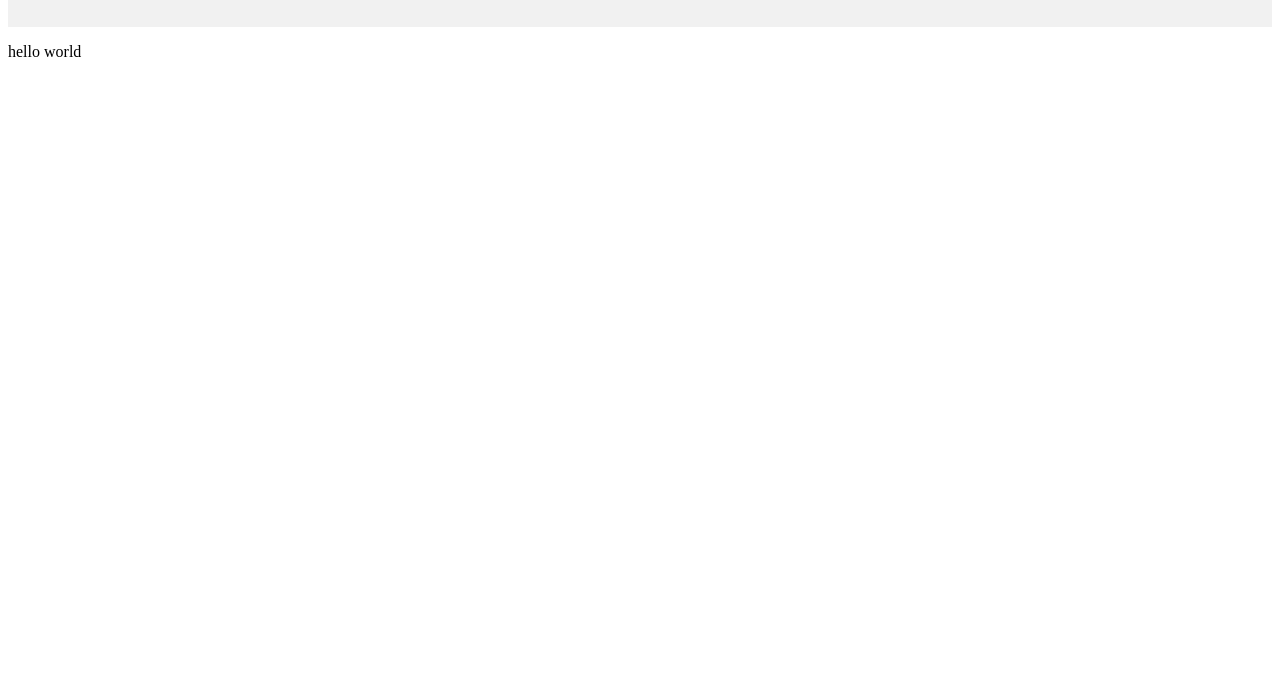
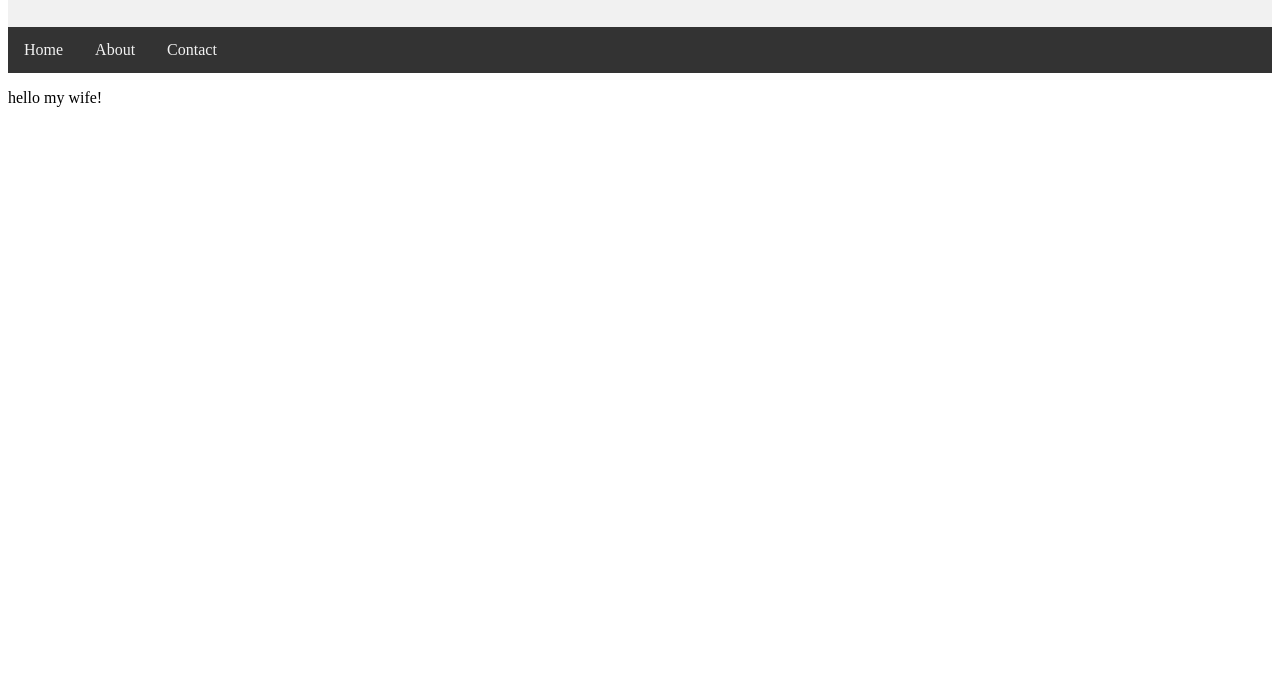
Before and after one commit to nnguyy/blog, a plain HTML site: page index.html in a window 1280 px wide. Shown: the part 101-800 px from the top of the page. Drawn offline with Linux system fonts and the light colour scheme.

Commit message:
updated style and html

```diff
--- a/css/style.css
+++ b/css/style.css
@@ -3,3 +3,17 @@ header {
     padding: 20px;
     text-align: center;
 }
+
+nav {
+    overflow: hidden;
+    background-color: #333;
+}
+
+nav a {
+    float: left;
+    display: block;
+    color: #f2f2f2;
+    text-align:center;
+    padding: 14px 16px;
+    text-decoration: none;
+}
--- a/index.html
+++ b/index.html
@@ -10,8 +10,13 @@
     <header>
         <h1>Noah's Blog</h1>
     </header>
+    <nav>
+        <a href="#home">Home</a>
+        <a href="#about">About</a>
+        <a href="#contact">Contact</a>
+    </nav>
     <main>
-        <p>hello world</p>
+        <p>hello my wife!</p>
     </main>
 </body>
 </html>
```
